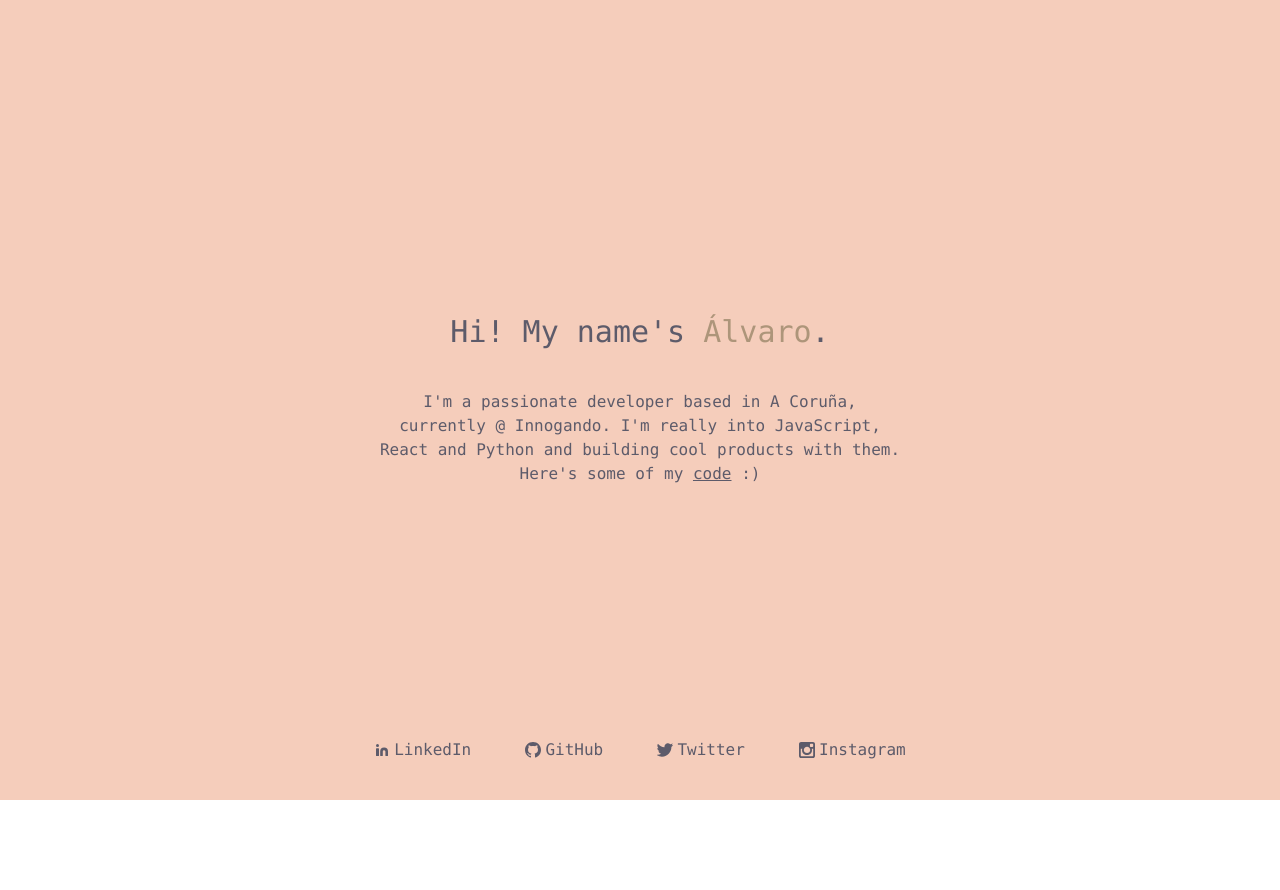
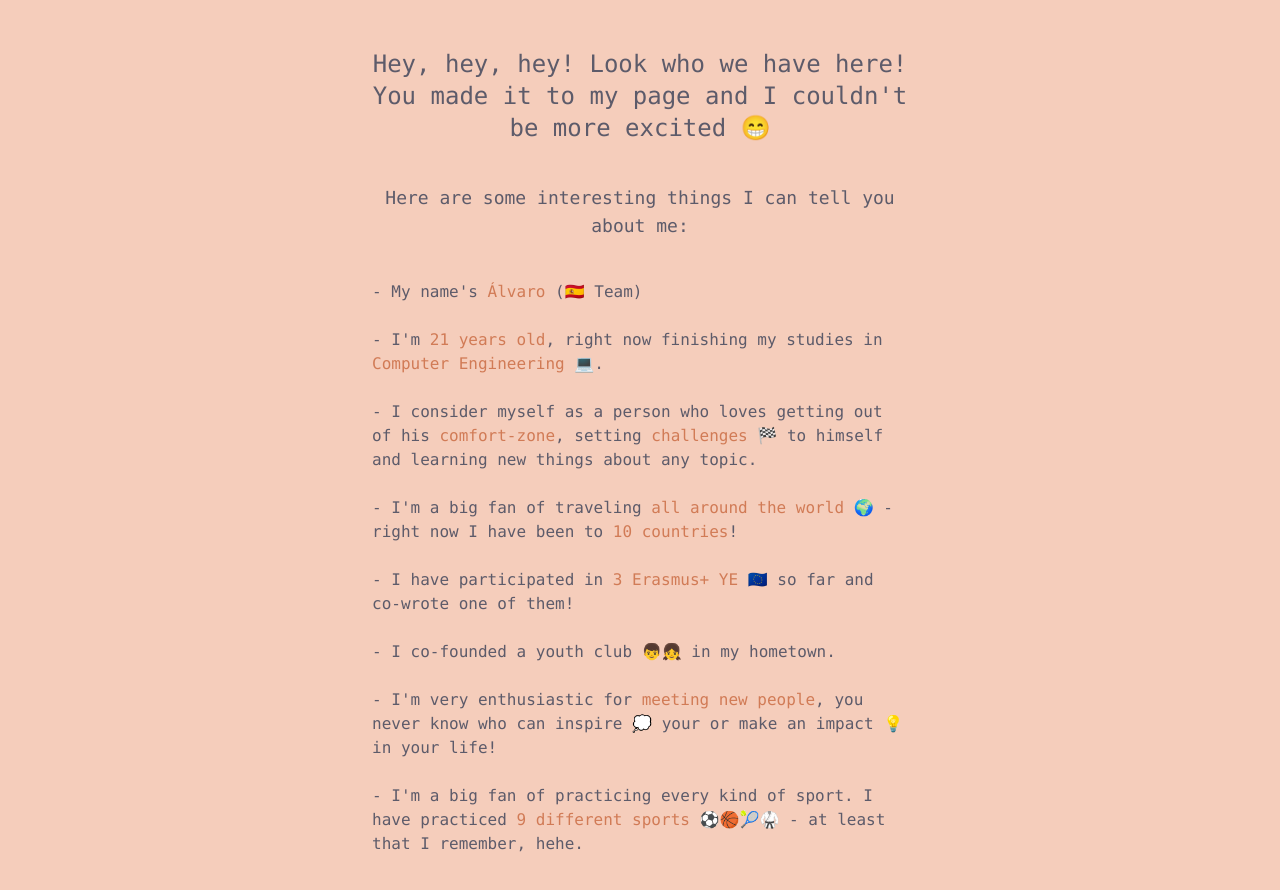
Before and after one commit to alvaro-freire/alvarofreire.es, a Next.js app: page / in a window 1280 px wide. Shown: the top 890 px of the page. Before the commit the page ends 800 px from the top, so only its background shows below. Built offline with nearby package versions, Linux system fonts and the light colour scheme.

Commit message:
new UI for Erasmus+ project

```diff
--- a/pages/index.js
+++ b/pages/index.js
@@ -6,30 +6,27 @@ function Home() {
   return (
     <>
       <Seo />
-      <div className='bg-[#F5CDBB] h-screen text-[#5D5B6A] font-mono'>
-        <div className='flex flex-col sm:w-[640px] h-full mx-auto'>
-          <div className='h-[100px]'>
-
-          </div>
-          <div className='grow text-center px-10 flex flex-col justify-center'>
+      <div className='bg-[#F5CDBB] min-h-[100vh] max-w-[100vw] text-[#5D5B6A] font-mono flex flex-col justify-center'>
+        <div className='flex py-12 flex-col sm:max-w-[600px] h-full mx-auto px-4'>
+          <div className='grow flex flex-col justify-center'>
             <div>
-              <p className='text text-3xl'>
-                Hi! My name&apos;s <span className='text-[#ad957a]'>Álvaro</span>.
+              <p className='text-2xl text-center'>
+                Hey, hey, hey! Look who we have here! You made it to my page and I couldn&apos;t be more excited 😁
               </p>
-              <p className='text-md mt-10 mx-4'>
-                I&apos;m a passionate developer based in <Link href='https://www.google.com/maps/place/La+Coru%C3%B1a/@43.3618688,-8.4477032,13z/data=!3m1!4b1!4m5!3m4!1s0xd2e7cfcf174574d:0x6a47350d095cdfee!8m2!3d43.3623436!4d-8.4115401'>
-                  <a target='_blank' className='transition-colors hover:text-[#CFB495]'>A Coruña</a>
-                </Link>, currently @ <Link href='https://innogando.com'>
-                  <a target='_blank' className='transition-colors hover:text-[#CFB495]'>Innogando</a>
-                </Link>. I&apos;m really into JavaScript,
-                React and Python and building cool products with them. Here&apos;s some of my <Link href='https://github.com/alvaro-freire'>
-                  <a target='_blank' className='underline transition-colors hover:text-[#CFB495]' >code</a>
-                </Link> :)
+              <p className='text-center text-lg py-10 mx-4'>
+                Here are some interesting things I can tell  you about me:
+              </p>
+              <p className='text-md mx-4'>
+                - My name&apos;s <span className='text-[#d17b56]'>Álvaro</span> &#40;🇪🇸 Team&#41; <br/><br/>
+                - I&apos;m <span className='text-[#d17b56]'>21 years old</span>, right now finishing my studies in <span className='text-[#d17b56]'>Computer Engineering</span> 💻. <br/><br/>
+                - I consider myself as a person who loves getting out of his <span className='text-[#d17b56]'>comfort-zone</span>, setting <span className='text-[#d17b56]'>challenges</span> 🏁 to himself and learning new things about any topic. <br/><br/>
+                - I&apos;m a big fan of traveling <span className='text-[#d17b56]'>all around the world</span> 🌍 - right now I have been to <span className='text-[#d17b56]'>10 countries</span>! <br/> <br/>
+                - I have participated in <span className='text-[#d17b56]'>3 Erasmus+ YE</span> 🇪🇺 so far and co-wrote one of them! <br/><br/>
+                - I co-founded a youth club 👦👧 in my hometown. <br/><br/>
+                - I&apos;m very enthusiastic for <span className='text-[#d17b56]'>meeting new people</span>, you never know who can inspire 💭 your or make an impact 💡 in your life! <br/><br/>
+                - I&apos;m a big fan of practicing every kind of sport. I have practiced  <span className='text-[#d17b56]'>9 different sports</span> ⚽🏀🎾🥋 - at least that I remember, hehe.
               </p>
             </div>
-          </div>
-          <div className='h-[100px] flex flex-col justify-center'>
-            <SocialMedia />
           </div>
         </div>
       </div>
```
